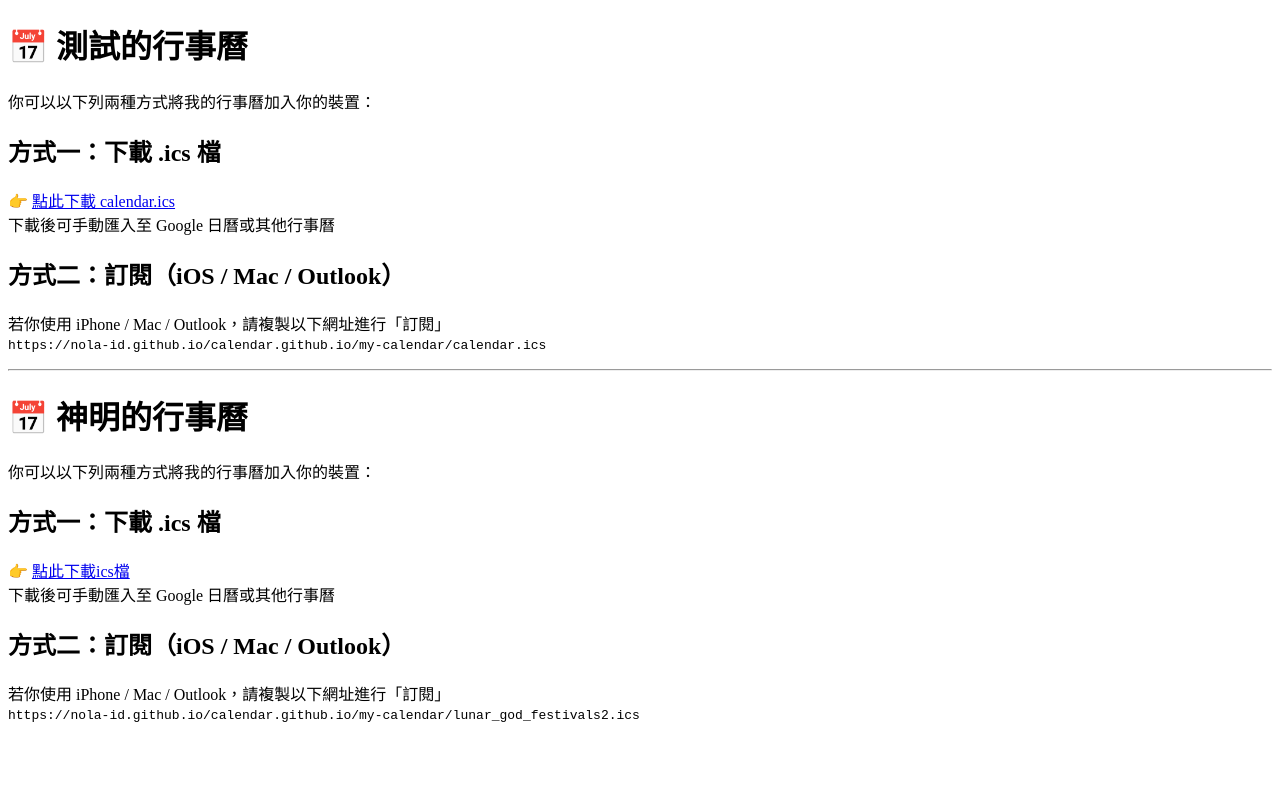
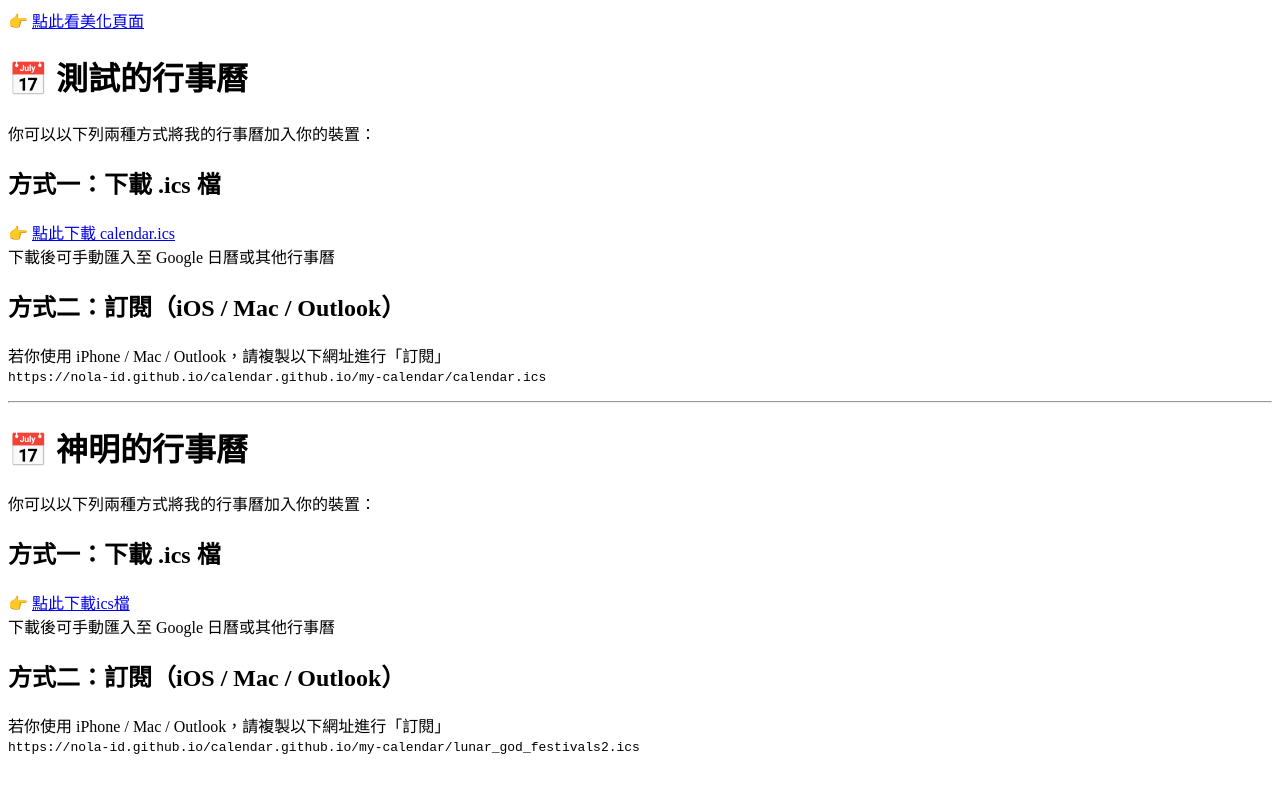
Before and after one commit to Nola-id/calendar.github.io, a plain HTML site: page my-calendar/index.html in a window 1280 px wide. Drawn offline with Linux system fonts and the light colour scheme.

Commit message:
Update index.html

```diff
--- a/my-calendar/index.html
+++ b/my-calendar/index.html
@@ -6,6 +6,8 @@
   <title>行事曆</title>
 </head>
 <body>
+  👉 <a href="mainpage.html" >點此看美化頁面</a><br />
+
   <h1>📅 測試的行事曆</h1>
 
   <p>你可以以下列兩種方式將我的行事曆加入你的裝置：</p>
```
